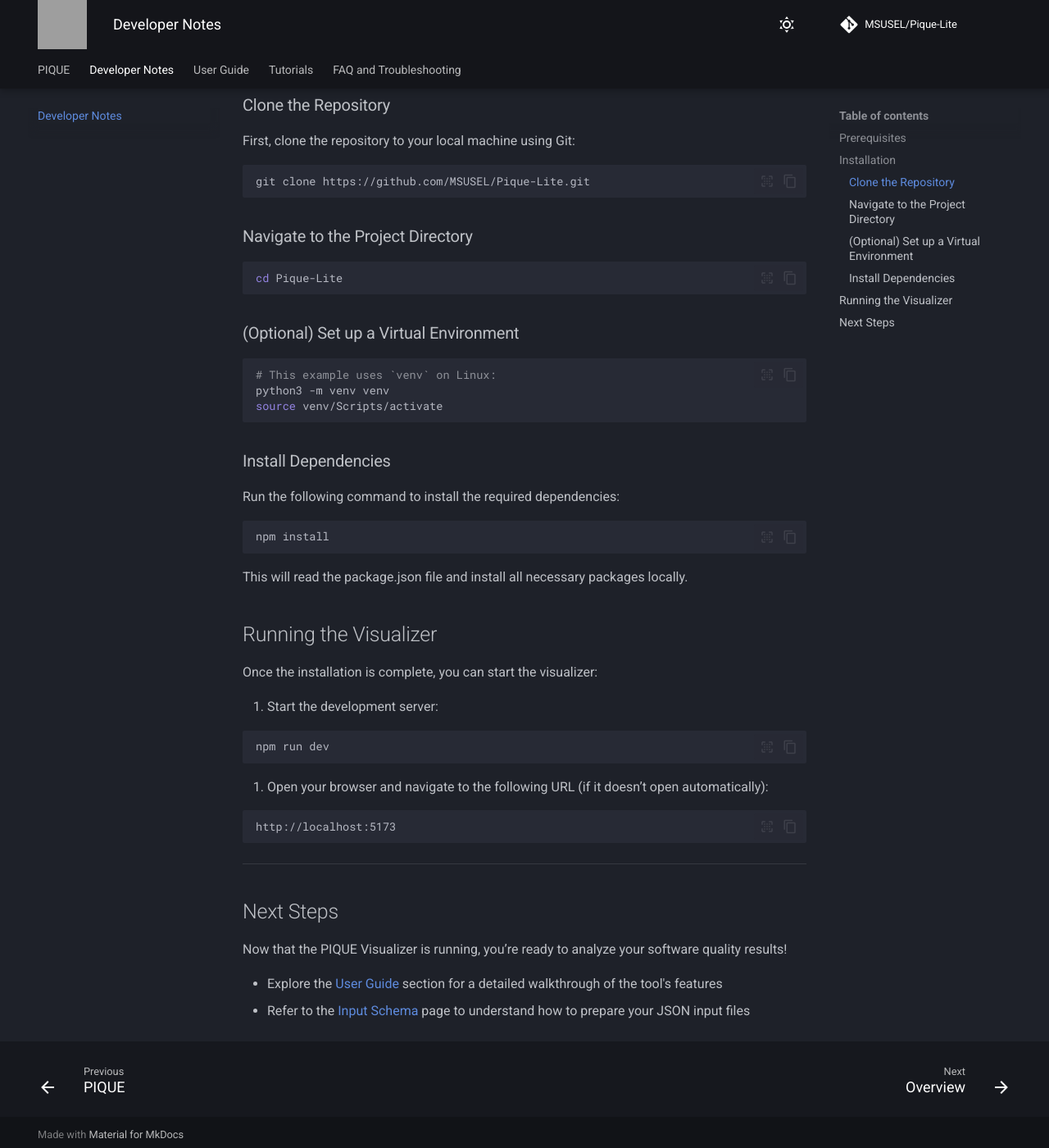
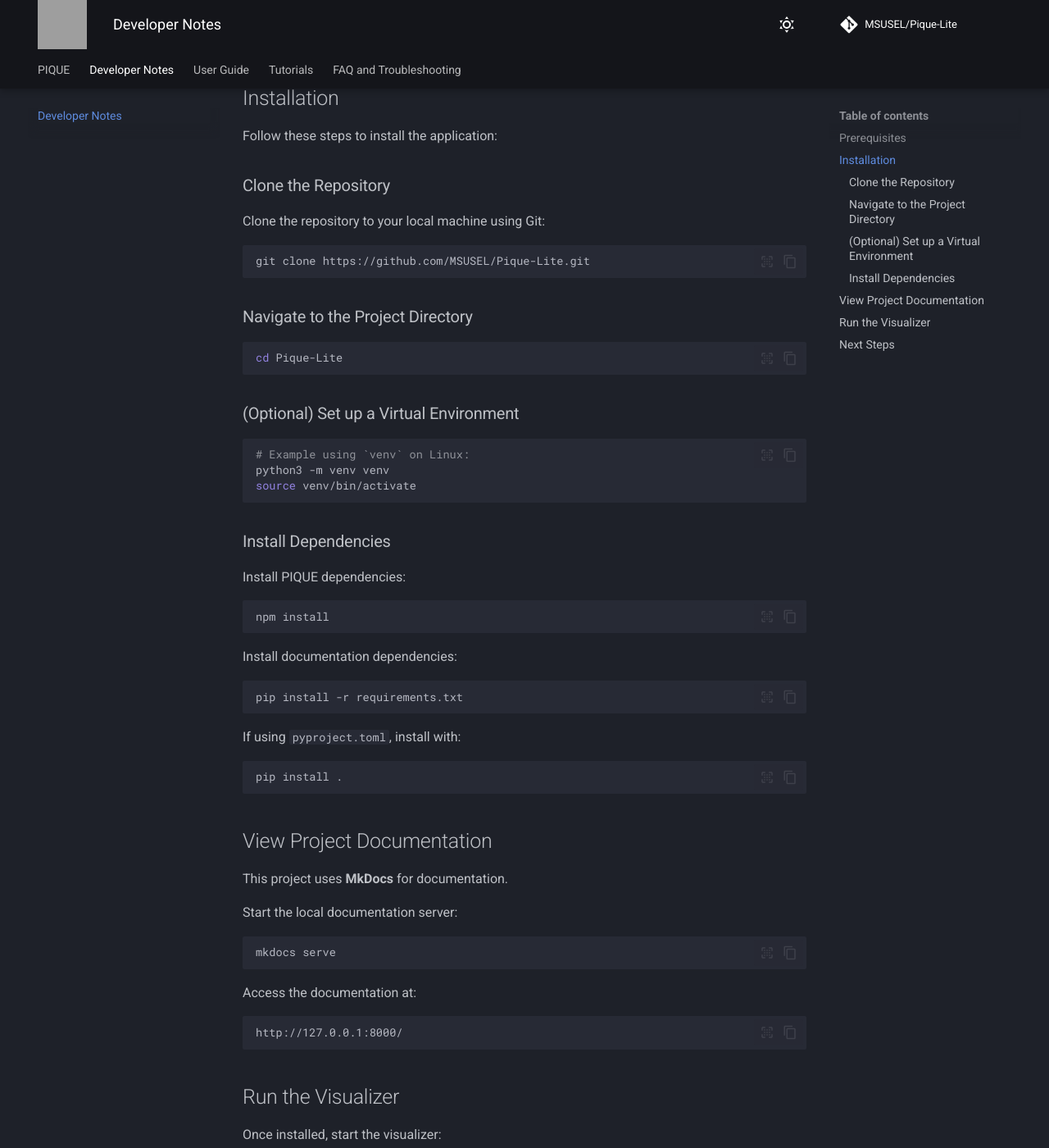
Before and after one commit to MSUSEL/Pique-Lite, an MkDocs documentation site: the page built from docs/developer-notes/setup.md, in a window 1280 px wide and 1400 px high, scrolled down 739 px. Shown: the whole window at 82% size. Built offline with MkDocs 1.6.1 and Material for MkDocs 9.7.7, drawn with Linux system fonts in a browser that asks for light colours; comment, search, counter and statistics services are not loaded; some of the changed text lies outside the part shown; grey boxes are pictures that could not be loaded.

Commit message:
Added doc instructions to developer notes

````diff
--- a/docs/developer-notes/setup.md
+++ b/docs/developer-notes/setup.md
@@ -1,21 +1,25 @@
 # Getting Started with PIQUE Visualizer
 
-Welcome to **PIQUE**! This guide will walk you through the steps to install, set up, and run the visualizer on your machine.
+Welcome to **PIQUE**! This guide will walk you through installing, setting up, and running the visualizer on your machine.
 
 ## Prerequisites
 
-Make sure you have the following installed:
+Ensure you have the following installed:
 
-- **[Node.js](https://nodejs.org/) (16.x or later)** – Required to run PIQUE Visualizer. Check with:
+- **[Node.js](https://nodejs.org/) (16.x or later)** – Required to run PIQUE Visualizer. Check your version with:
   ```bash
-  node -v
+  node --version
   ```
 - **npm** – Comes with Node.js, used for managing dependencies. Check with:
   ```bash
-  npm -v
+  npm --version
   ```
-- **[Git](https://git-scm.com/downloads)** – Needed to clone the repository
-- **(Optional) Virtual Environment** – Useful for managing dependencies separately
+- **[Git](https://git-scm.com/downloads)** – Needed to clone the repository.
+- **[Python 3.8+](https://www.python.org/downloads/)** – Required for building documentation. Check with:
+  ```bash
+  python --version
+  ```
+- **(Optional) Virtual Environment** – Useful for managing dependencies separately.
 
 ---
 
@@ -25,7 +29,7 @@ Follow these steps to install the application:
 
 ### Clone the Repository
 
-First, clone the repository to your local machine using Git:
+Clone the repository to your local machine using Git:
 ```bash
 git clone https://github.com/MSUSEL/Pique-Lite.git
 ```
@@ -39,32 +43,51 @@ cd Pique-Lite
 ### (Optional) Set up a Virtual Environment
 
 ```bash
-# This example uses `venv` on Linux:
+# Example using `venv` on Linux:
 python3 -m venv venv
-source venv/Scripts/activate
+source venv/bin/activate
 ```
 
 ### Install Dependencies
 
-Run the following command to install the required dependencies:
+Install PIQUE dependencies:
 ```bash
 npm install
 ```
 
-This will read the package.json file and install all necessary packages locally.
+Install documentation dependencies:
+```bash
+pip install -r requirements.txt
+```
 
-## Running the Visualizer
+If using `pyproject.toml`, install with:
+```bash
+pip install .
+```
 
-Once the installation is complete, you can start the visualizer:
+## View Project Documentation
 
-1. Start the development server:
+This project uses **MkDocs** for documentation.
+
+Start the local documentation server:
+```bash
+mkdocs serve
+```
+
+Access the documentation at:
+```bash
+http://127.0.0.1:8000/
+```
+
+## Run the Visualizer
+
+Once installed, start the visualizer:
 
 ```bash
 npm run dev
 ```
 
-2. Open your browser and navigate to the following URL (if it doesn’t open automatically):
-
+Open your browser and go to:
 ```bash
 http://localhost:5173
 ```
@@ -73,7 +96,7 @@ http://localhost:5173
 
 ## Next Steps
 
-Now that the PIQUE Visualizer is running, you’re ready to analyze your software quality results!
+Now that the PIQUE Visualizer is running, you can analyze your software quality results!
 
-- Explore the [User Guide](../user-guide/index.md) section for a detailed walkthrough of the tool's features
-- Refer to the [Input Schema](../user-guide/input-schema/input-schema.md) page to understand how to prepare your JSON input files
+- Explore the [User Guide](../user-guide/index.md) for a detailed walkthrough.
+- Refer to the [Input Schema](../user-guide/input-schema/input-schema.md) to prepare your JSON input files.
````
Also changed, not shown: requirements.txt (added, +30 -0 lines).
